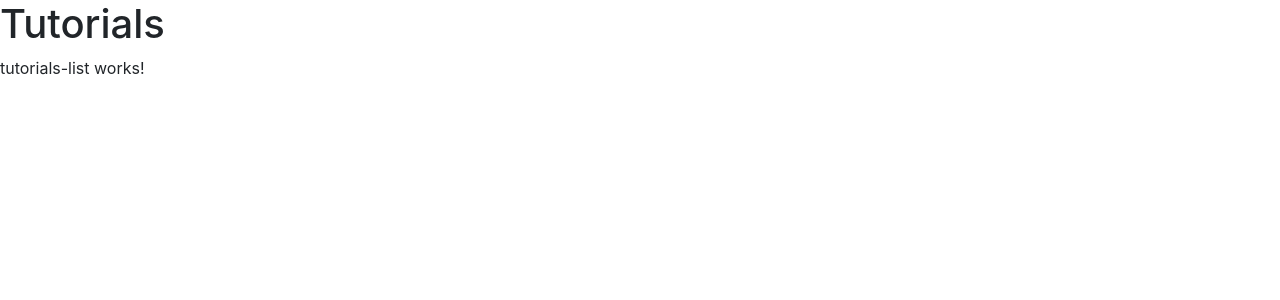
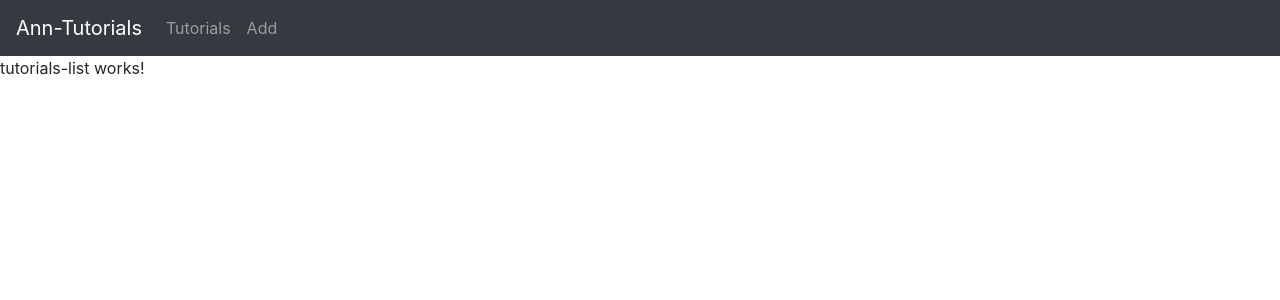
Before and after one commit to Annaliskirwa/_App_Diecisiete, an Angular app: page /tutorials in a window 1280 px wide. Shown: the top 300 px of the page. Built offline with nearby package versions, Linux system fonts and the light colour scheme.

Commit message:
Added a navbar with links to add and tutorial list

```diff
--- a/src/app/app.component.html
+++ b/src/app/app.component.html
@@ -1,2 +1,14 @@
-<h1>Tutorials</h1>
+<div>
+  <nav class = "navbar navbar-expand navbar-dark bg-dark">
+    <a href = "#" class = "navbar-brand">Ann-Tutorials</a>
+    <div class = "navbar-nav mr-auto">
+      <li class = "nav-item">
+        <a routerLink="tutorials" class = "nav-link">Tutorials</a>
+      </li>
+      <li class = "nav-item">
+        <a routerLink="add" class = "nav-link">Add</a>
+      </li>
+    </div>
+  </nav>
+</div>
 <router-outlet></router-outlet>
```
